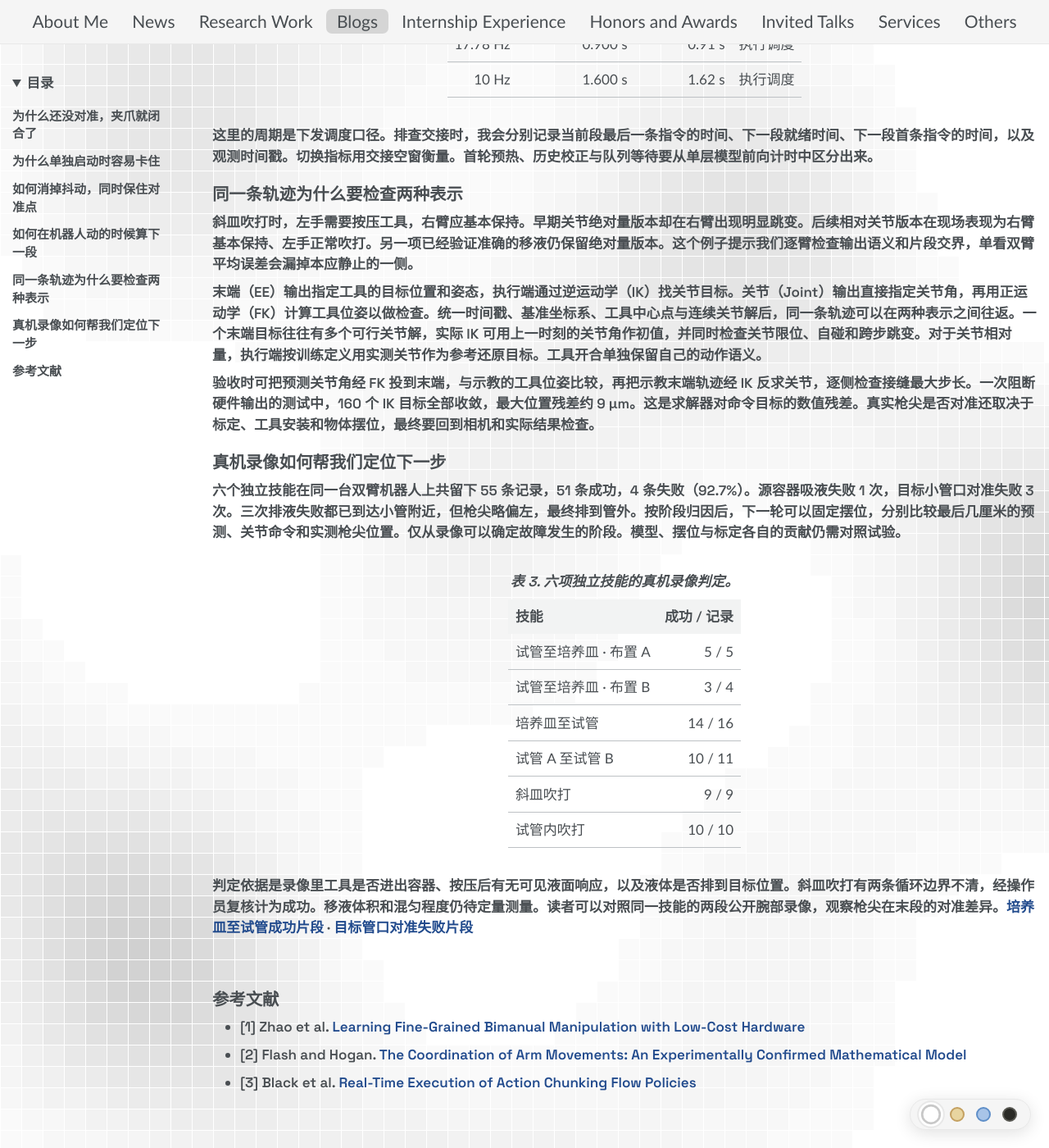
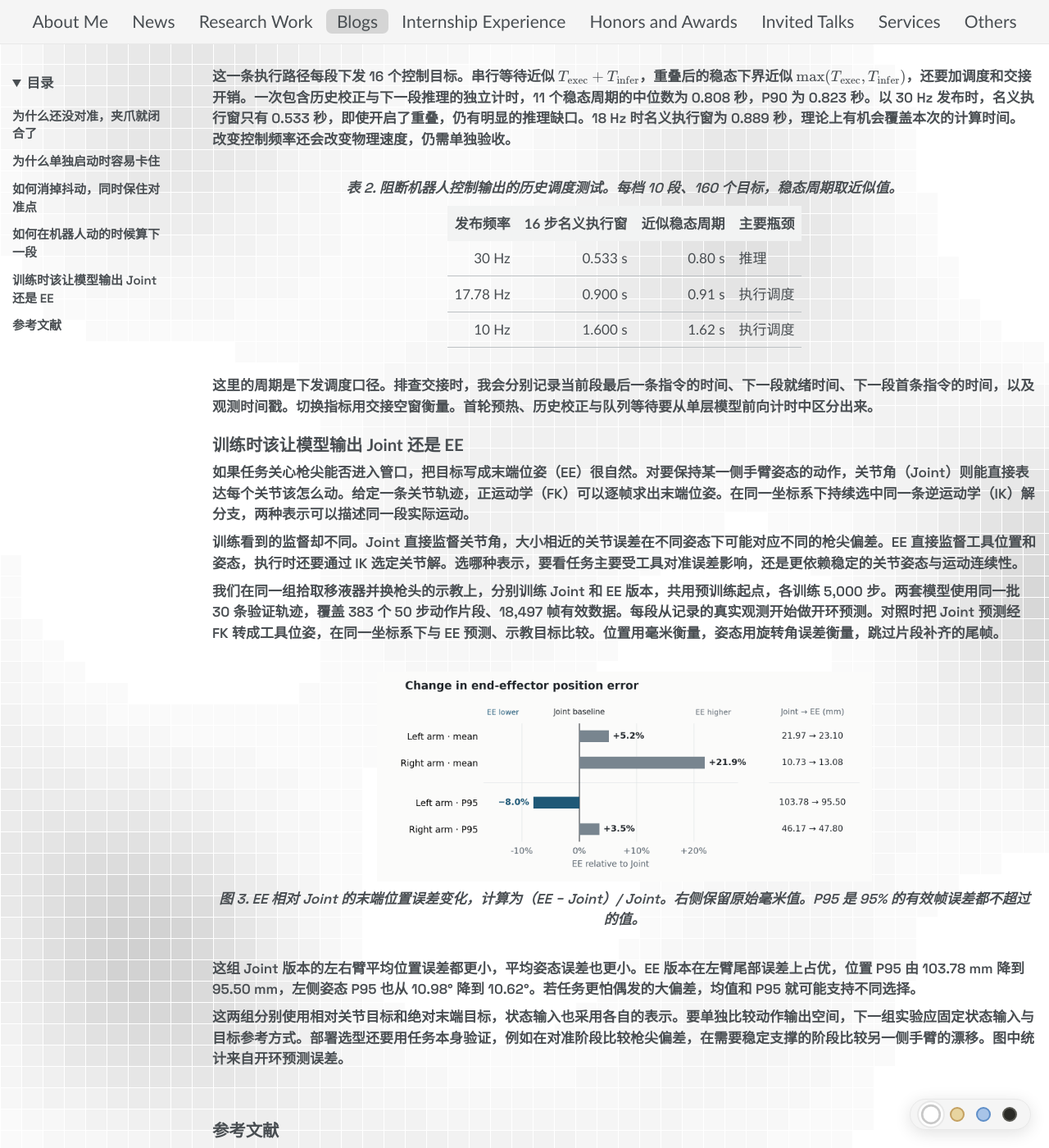
Before and after one commit to black-yt/black-yt.github.io, a Jekyll site: the page built from _blogs/bimanual-manipulation-engineering/zh.md, in a window 1280 px wide and 1400 px high, scrolled down 3037 px. Shown: the whole window at 82% size. Built offline with Jekyll 4.4.1, drawn with Linux system fonts in a browser that asks for light colours; formulas are drawn with MathJax 3; comment, search, counter and statistics services are not loaded; some of the changed text lies outside the part shown.

Commit message:
Clarify project context, lookahead, and action representation

````diff
--- a/_blogs/bimanual-manipulation-engineering/zh.md
+++ b/_blogs/bimanual-manipulation-engineering/zh.md
@@ -8,13 +8,15 @@ description: "从夹爪提前闭合、动作片段交接等待和末端对准偏
 cover: /blogs/bimanual-manipulation-engineering/assets/chunk-timeline.png
 ---
 
-> 本文写给已经了解模仿学习、希望把策略跑到真机上的读者。实验数值分别来自数据审计、离线计算、无动作调度测试和真机录像，正文会注明口径。
+> 本文写给已经了解模仿学习、希望把策略跑到真机上的读者。正文会注明每组结果的测量口径。
 
-在桌面上让双臂机器人拿起工具时，我们遇到过一个反直觉的现象。模型已经能朝工具移动，夹爪却会在对准前闭合。第一段预测还常先停一会儿或轻微抖动，再开始接近。把示教和预测放回同一条时间轴后，我们才看到，采集时等待开始的画面也被监督成了任务起点的一部分。
+“把培养皿里的液体移到小试管里。”要让双臂机器人执行这条指令，枪尖需要先到达液面，再移向窄管口。最后几厘米里，工具要对准，另一侧手臂要维持合适的姿态，拇指还要在枪尖到位之后按下。头部相机能看清器皿在实验台上的布局，双腕视角则更容易看清管口、枪尖和手指的相对位置。
 
-本文沿着五个现场问题展开。项目用头部和双腕三路相机，加上自然语言指令，驱动双臂完成精细操作。实验以细胞培养流程中的移液和吹打为评测场景。示教库有 **3,507 条完整轨迹**，覆盖 12 项桌面流程，按同步采样和 30 Hz 估算约 **2,500 分钟**。后文的真机结果来自其中六个独立技能。[项目展示与逐轮录像](https://black-yt.github.io/embodied-ai-projects/projects/project-01/#gallery)
+我们用细胞培养中的桌面流程来研究这类双臂精细操作。完整流程还包括取工具、换枪头和转运器皿。项目先把四种移液和两种吹打拆成六个可独立训练和执行的技能，让策略根据自然语言和三路图像生成动作。示教库有 **3,507 条完整轨迹**，覆盖 12 项流程，按同步采样和 30 Hz 估算约 **2,500 分钟**。动作能否稳定执行，取决于示教何时开始、片段怎样接续、以及模型用什么坐标来表达目标。[项目展示](https://black-yt.github.io/embodied-ai-projects/projects/project-01/)
 
 ## 为什么还没对准，夹爪就闭合了
+
+最早暴露时序问题的是取工具。模型已经能朝工具移动，夹爪却有时在对准前闭合。首个动作片段还常先停顿或轻微抖动，再开始接近。把示教和预测放到同一时间轴上看，采集时等待开始的画面也进了任务起点的监督。
 
 回看取工具的示教，同一种起始画面可能对应两种监督信号。有的演示刚开始录制，操作者还在等待，有的已经准备向工具接近。等待长短随采集而变，策略看到相近的几何状态，却需要同时拟合保持、起步和之后的闭爪。对一次预测多步动作的模型，首段里低运动样本过多，还会弱化真正的启动信号。动作分块的基础思路可参考 ACT [[1]](#ref-act)。
 
@@ -73,6 +75,22 @@ $$
 
 世界动作模型从视觉和动作历史预测后续画面与动作。执行片段 $$A_k$$ 时，未来动力学模块（FDM）用已落地的观测历史和即将执行的 $$A_k$$ 预测更新时刻的视觉特征。策略以这份前瞻特征为条件准备 $$A_{k+1}$$，当前段继续执行。真实帧到达后，系统把已经执行的动作与对应观测用于校正历史，供接下来的预测使用。预测特征是临时条件，消费队列要与执行片段编号和时间对齐。提前准备下一段和保证交接连续是两个独立问题。有关后者，实时动作分块工作提供了基于前缀约束的另一种实现 [[3]](#ref-real-time-chunking)。
 
+下面是稳态调度的简化伪代码。进入循环时，当前动作已预取就绪，上一段的相机反馈也已收集。控制器启动后立即返回，推理端在当前段执行的同时工作。
+
+```python
+for k in steady_chunks:
+    current = ready.pop(k)
+    execution = controller.start(current)  # Non-blocking
+
+    history = correct(history, previous_feedback)
+    future_features = fdm.predict_visual_features(history, current)
+    ready[k + 1] = predict_actions(history, current, future_features)
+
+    previous_feedback = execution.wait_for_feedback()
+```
+
+FDM 用校正后的历史和当前动作预测视觉特征。循环末尾收集真实图像和对应的动作指令记录，留到下一轮修正历史。下一段开始前，控制器与推理各自完成当前工作。
+
 ![串行调度先执行后推理，异步调度把未来视觉预测和下一段推理安排在当前动作窗口内。]({{ '/blogs/bimanual-manipulation-engineering/assets/chunk-timeline.png' | relative_url }})
 {: .blog-figure-image}
 
@@ -96,35 +114,23 @@ $$
 
 这里的周期是下发调度口径。排查交接时，我会分别记录当前段最后一条指令的时间、下一段就绪时间、下一段首条指令的时间，以及观测时间戳。切换指标用交接空窗衡量。首轮预热、历史校正与队列等待要从单层模型前向计时中区分出来。
 
-## 同一条轨迹为什么要检查两种表示
+## 训练时该让模型输出 Joint 还是 EE
 
-斜皿吹打时，左手需要按压工具，右臂应基本保持。早期关节绝对量版本却在右臂出现明显跳变。后续相对关节版本在现场表现为右臂基本保持、左手正常吹打。另一项已经验证准确的移液仍保留绝对量版本。这个例子提示我们逐臂检查输出语义和片段交界，单看双臂平均误差会漏掉本应静止的一侧。
+如果任务关心枪尖能否进入管口，把目标写成末端位姿（EE）很自然。对要保持某一侧手臂姿态的动作，关节角（Joint）则能直接表达每个关节该怎么动。给定一条关节轨迹，正运动学（FK）可以逐帧求出末端位姿。在同一坐标系下持续选中同一条逆运动学（IK）解分支，两种表示可以描述同一段实际运动。
 
-末端（EE）输出指定工具的目标位置和姿态，执行端通过逆运动学（IK）找关节目标。关节（Joint）输出直接指定关节角，再用正运动学（FK）计算工具位姿以做检查。统一时间戳、基准坐标系、工具中心点与连续关节解后，同一条轨迹可以在两种表示之间往返。一个末端目标往往有多个可行关节解，实际 IK 可用上一时刻的关节角作初值，并同时检查关节限位、自碰和跨步跳变。对于关节相对量，执行端按训练定义用实测关节作为参考还原目标。工具开合单独保留自己的动作语义。
+训练看到的监督却不同。Joint 直接监督关节角，大小相近的关节误差在不同姿态下可能对应不同的枪尖偏差。EE 直接监督工具位置和姿态，执行时还要通过 IK 选定关节解。选哪种表示，要看任务主要受工具对准误差影响，还是更依赖稳定的关节姿态与运动连续性。
 
-验收时可把预测关节角经 FK 投到末端，与示教的工具位姿比较，再把示教末端轨迹经 IK 反求关节，逐侧检查接缝最大步长。一次阻断硬件输出的测试中，**160 个 IK 目标全部收敛，最大位置残差约 9 μm**。这是求解器对命令目标的数值残差。真实枪尖是否对准还取决于标定、工具安装和物体摆位，最终要回到相机和实际结果检查。
+我们在同一组**拾取移液器并换枪头**的示教上，分别训练 Joint 和 EE 版本，共用预训练起点，各训练 **5,000 步**。两套模型使用同一批 **30 条验证轨迹**，覆盖 **383 个 50 步动作片段、18,497 帧有效数据**。每段从记录的真实观测开始做开环预测。对照时把 Joint 预测经 FK 转成工具位姿，在同一坐标系下与 EE 预测、示教目标比较。位置用毫米衡量，姿态用旋转角误差衡量，跳过片段补齐的尾帧。
 
-## 真机录像如何帮我们定位下一步
+![以 Joint 为基准，EE 的左、右臂平均位置误差分别高 5.2% 和 21.9%。EE 的左臂 P95 低 8.0%，右臂 P95 高 3.5%。右侧列出原始毫米值。]({{ '/blogs/bimanual-manipulation-engineering/assets/action-representation-errors.png' | relative_url }})
+{: .blog-figure-image}
 
-六个独立技能在同一台双臂机器人上共留下 **55 条记录，51 条成功，4 条失败（92.7%）**。源容器吸液失败 1 次，目标小管口对准失败 3 次。三次排液失败都已到达小管附近，但枪尖略偏左，最终排到管外。按阶段归因后，下一轮可以固定摆位，分别比较最后几厘米的预测、关节命令和实测枪尖位置。仅从录像可以确定故障发生的阶段。模型、摆位与标定各自的贡献仍需对照试验。
+*图 3. EE 相对 Joint 的末端位置误差变化，计算为（EE − Joint）/ Joint。右侧保留原始毫米值。P95 是 95% 的有效帧误差都不超过的值。*
+{: .blog-caption}
 
-*表 3. 六项独立技能的真机录像判定。*
-{: .blog-table-caption #physical-trials}
+这组 Joint 版本的左右臂平均位置误差都更小，平均姿态误差也更小。EE 版本在左臂尾部误差上占优，位置 P95 由 **103.78 mm** 降到 **95.50 mm**，左侧姿态 P95 也从 **10.98°** 降到 **10.62°**。若任务更怕偶发的大偏差，均值和 P95 就可能支持不同选择。
 
-<div class="blog-table-scroll" role="region" aria-labelledby="physical-trials" tabindex="0" markdown="1">
-
-| 技能 | 成功 / 记录 |
-| --- | ---: |
-| 试管至培养皿 · 布置 A | 5 / 5 |
-| 试管至培养皿 · 布置 B | 3 / 4 |
-| 培养皿至试管 | 14 / 16 |
-| 试管 A 至试管 B | 10 / 11 |
-| 斜皿吹打 | 9 / 9 |
-| 试管内吹打 | 10 / 10 |
-
-</div>
-
-判定依据是录像里工具是否进出容器、按压后有无可见液面响应，以及液体是否排到目标位置。斜皿吹打有两条循环边界不清，经操作员复核计为成功。移液体积和混匀程度仍待定量测量。读者可以对照同一技能的两段公开腕部录像，观察枪尖在末段的对准差异。[培养皿至试管成功片段](https://black-yt.github.io/embodied-ai-projects/projects/project-01/assets/media/dish-to-tube/02/left-wrist.mp4) · [目标管口对准失败片段](https://black-yt.github.io/embodied-ai-projects/projects/project-01/assets/media/dish-to-tube/01/left-wrist.mp4)
+这两组分别使用相对关节目标和绝对末端目标，状态输入也采用各自的表示。要单独比较动作输出空间，下一组实验应固定状态输入与目标参考方式。部署选型还要用任务本身验证，例如在对准阶段比较枪尖偏差，在需要稳定支撑的阶段比较另一侧手臂的漂移。图中统计来自开环预测误差。
 
 ## 参考文献
 {: .blog-references-heading}
````
Also changed, not shown: _blogs/bimanual-manipulation-engineering/en.md (+31 -25 lines), _blogs/bimanual-manipulation-engineering/assets/action-representation-errors.png (added).
